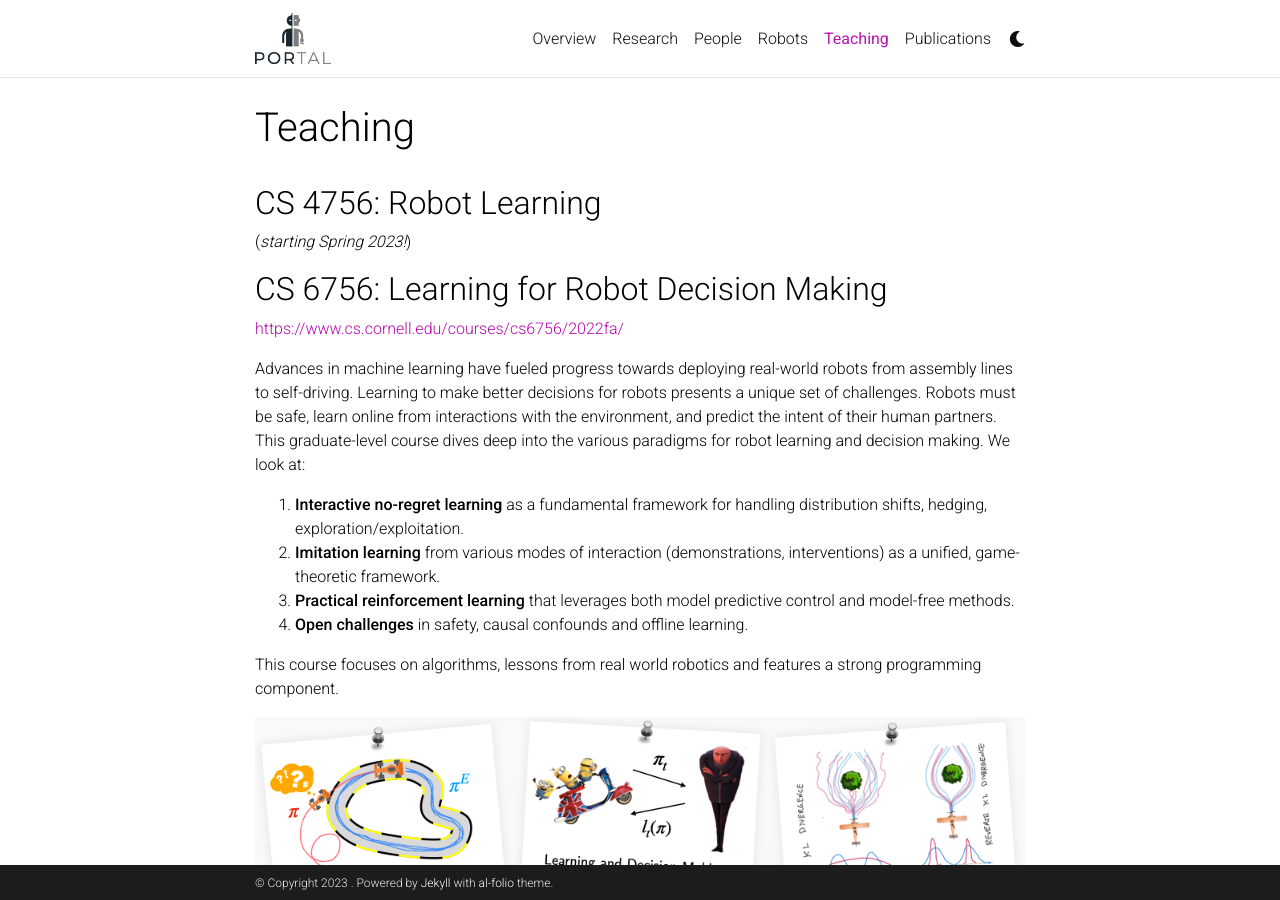
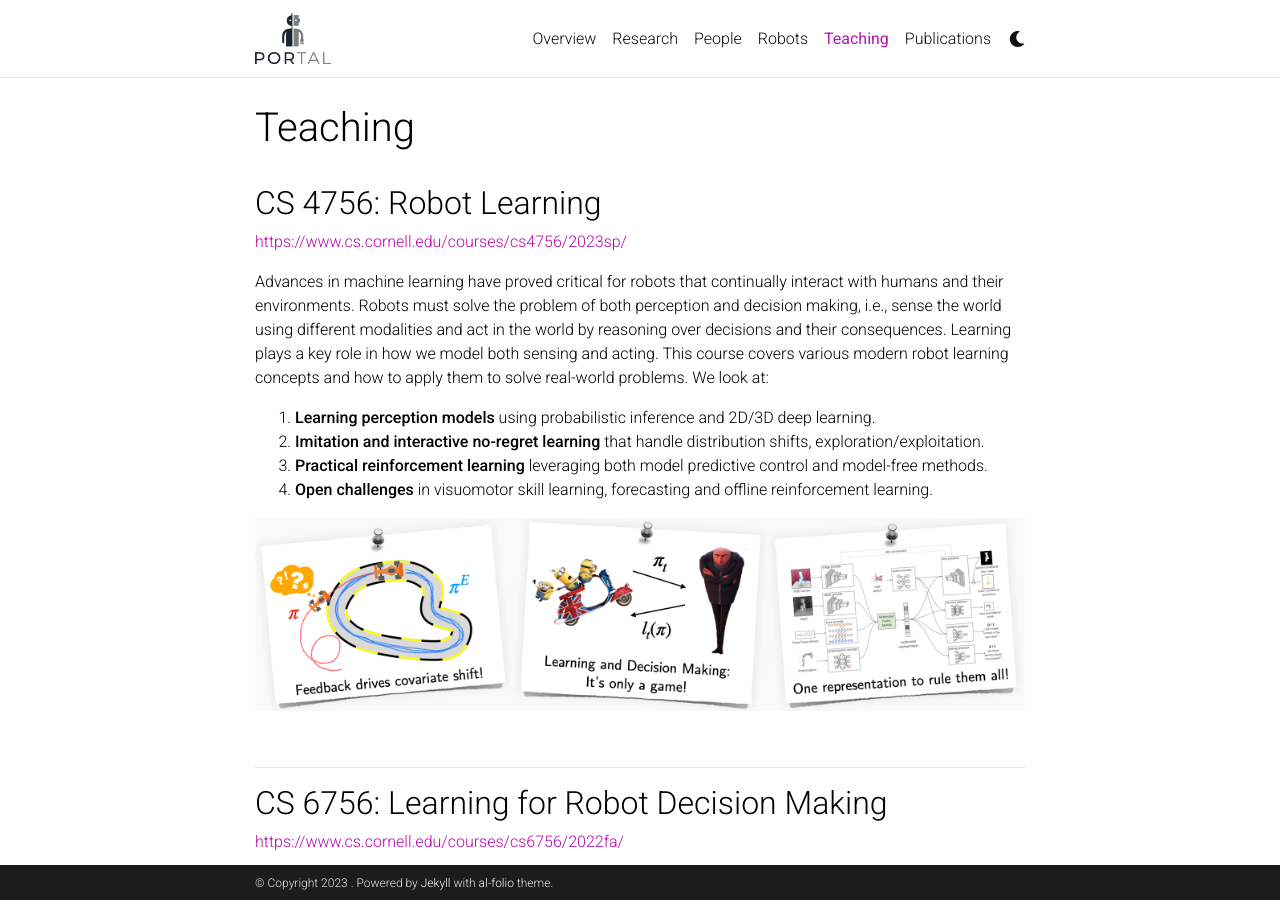
Before and after one commit to portal-cornell/portal-cornell.github.io, a Jekyll site: the page built from _pages/teaching.md, in a window 1280 px wide and 900 px high. Built offline with Jekyll 4.4.1, drawn with Linux system fonts in a browser that asks for light colours; comment, search, counter and statistics services are not loaded; a style sheet for code colours, icons or effects is not loaded.

Commit message:
new members, teaching

```diff
--- a/_pages/teaching.md
+++ b/_pages/teaching.md
@@ -11,7 +11,18 @@ nav_loc: 4
 Undergraduate and graduate courses taught in Cornell -->
 
 ## CS 4756: Robot Learning
-(*starting Spring 2023!*)
+[https://www.cs.cornell.edu/courses/cs4756/2023sp/](https://www.cs.cornell.edu/courses/cs4756/2023sp/)
+
+Advances in machine learning have proved critical for robots that continually interact with humans and their environments. Robots must solve the problem of both perception and decision making, i.e., sense the world using different modalities and act in the world by reasoning over decisions and their consequences. Learning plays a key role in how we model both sensing and acting. This course covers various modern robot learning concepts and how to apply them to solve real-world problems. We look at:
+1. **Learning perception models** using probabilistic inference and 2D/3D deep learning.
+2. **Imitation and interactive no-regret learning** that handle distribution shifts, exploration/exploitation.
+3. **Practical reinforcement learning** leveraging both model predictive control and model-free methods.
+4. **Open challenges** in visuomotor skill learning, forecasting and offline reinforcement learning.
+
+<img src="../assets/img/teaching/robot_learning.png" style="width:100%;" alt="l4rd" />
+
+<br>
+<hr>
 
 ## CS 6756: Learning for Robot Decision Making
 [https://www.cs.cornell.edu/courses/cs6756/2022fa/](https://www.cs.cornell.edu/courses/cs6756/2022fa/)
@@ -24,7 +35,7 @@ Advances in machine learning have fueled progress towards deploying real-world r
 
 This course focuses on algorithms, lessons from real world robotics and features a strong programming component.
 
-<img src="../assets/img/teaching/l4rd.png" style="width:100%;" alt="l4rd" />
+<iframe width="560" height="315" src="https://www.youtube.com/embed/9VDXlW95qL0" title="YouTube video player" frameborder="0" allow="accelerometer; autoplay; clipboard-write; encrypted-media; gyroscope; picture-in-picture; web-share" allowfullscreen></iframe>
 
 <br>
 <hr>
```
Also changed, not shown: _news/2023_02_05.md (added, +7 -0 lines), _pages/about.md (+2 -0 lines), _pages/people.md (+26 -26 lines), assets/img/teaching/robot_learning.png (added), 1 other file.
